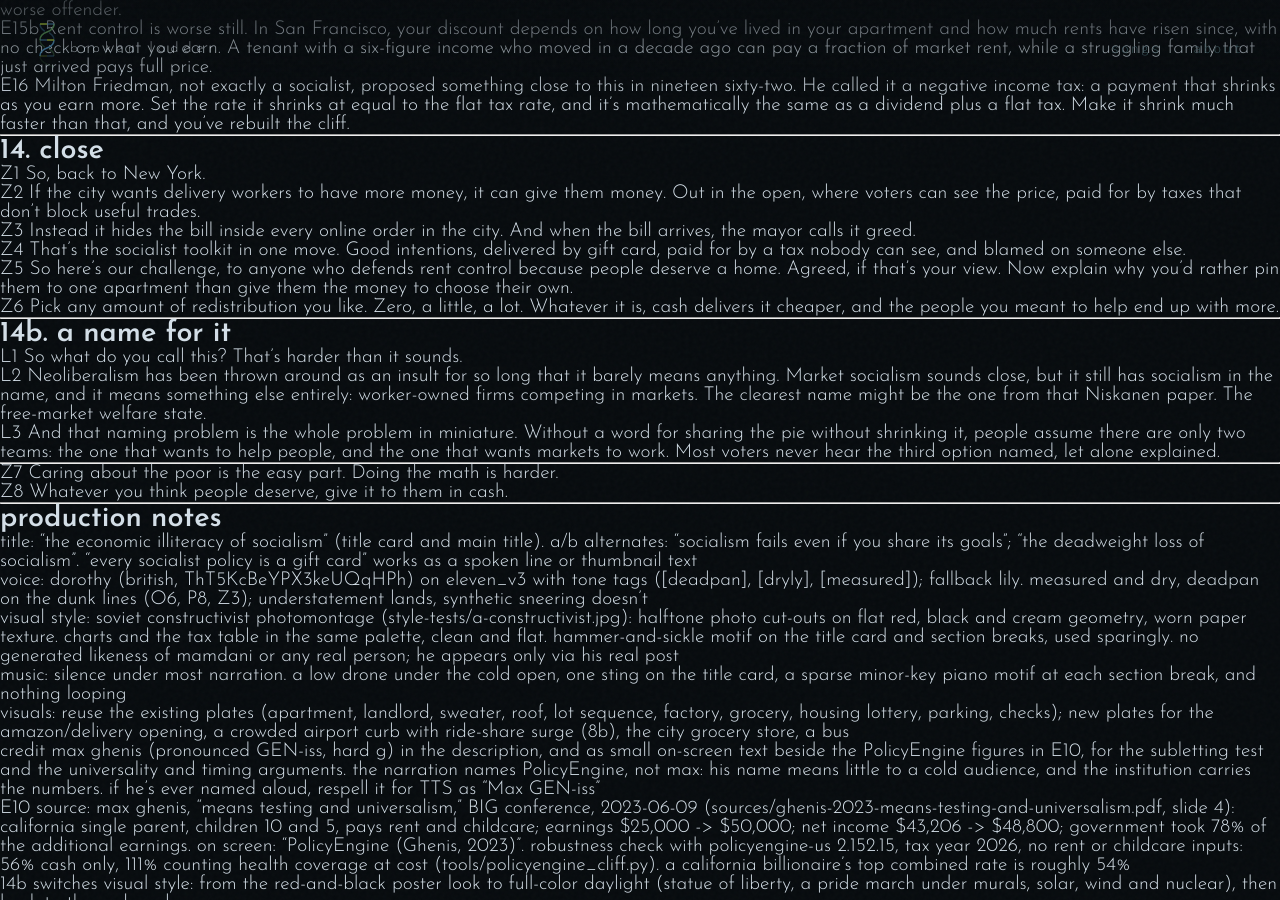
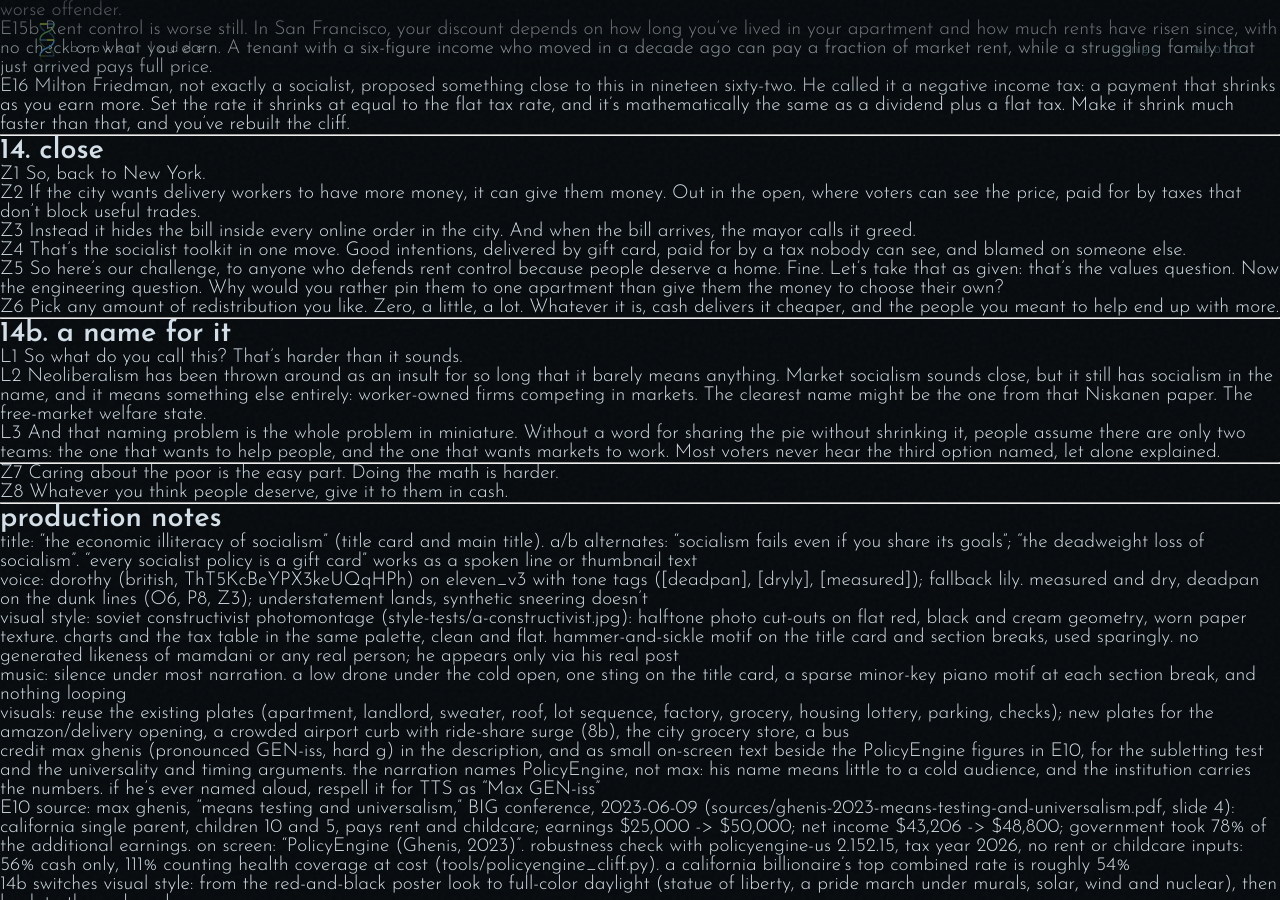
Before and after one commit to ClayShentrup/brokenladder, a Jekyll site: the page built from safety-net-vs-socialism/script.md, in a window 1280 px wide and 900 px high, scrolled down 4854 px. Built offline with Jekyll 4.4.1, drawn with Linux system fonts in a browser that asks for light colours; our own code applies the rules of GitHub Pages for plain Markdown files.

Commit message:
economic illiteracy: closing challenge separates values from engineering
Co-Authored-By: Claude Opus 5.5 <noreply@anthropic.com>
Claude-Session: https://claude.ai/code/session_01BsiGF9St2tiTePmyBZgNDi

```diff
--- a/safety-net-vs-socialism/script.md
+++ b/safety-net-vs-socialism/script.md
@@ -338,7 +338,7 @@ Z3 Instead it hides the bill inside every online order in the city. And when the
 
 Z4 That's the socialist toolkit in one move. Good intentions, delivered by gift card, paid for by a tax nobody can see, and blamed on someone else.
 
-Z5 So here's our challenge, to anyone who defends rent control because people deserve a home. Agreed, if that's your view. Now explain why you'd rather pin them to one apartment than give them the money to choose their own.
+Z5 So here's our challenge, to anyone who defends rent control because people deserve a home. Fine. Let's take that as given: that's the values question. Now the engineering question. Why would you rather pin them to one apartment than give them the money to choose their own?
 
 Z6 Pick any amount of redistribution you like. Zero, a little, a lot. Whatever it is, cash delivers it cheaper, and the people you meant to help end up with more.
 
--- a/safety-net-vs-socialism/src/_mid.js
+++ b/safety-net-vs-socialism/src/_mid.js
@@ -685,7 +685,8 @@
       D('the socialist toolkit in one move', 0, -170, 48, { color: K.grey });
       rows([['good intentions', ['Z4', 'Good intentions']], ['delivered by gift card', ['Z4', 'delivered']], ['paid for by a tax nobody can see', ['Z4', 'paid for']], ['blamed on someone else', ['Z4', 'blamed']]], -560, -80, 56, 80);
     }, { out: c('Z5') });
-    banner('people deserve a home? agreed.', 960, 180, 64, ['Z5', 'deserve a home'], { out: c('Z6') });
+    banner('people deserve a home? take it as given.', 960, 180, 60, ['Z5', 'deserve a home'], { out: c('Z6') });
+    banner('values: settled. now the engineering.', 960, 860, 56, ['Z5', 'values question'], { bg: K.cream, fg: K.black, shadowCol: K.black, out: c('Z6') });
     banner('so why pin them to one apartment?', 960, 300, 64, ['Z5', 'pin them'], { bg: K.red, out: c('Z6') });
     card(960, 520, 1300, 360, c('Z6'), () => {
       D('zero · a little · a lot', 0, -90, 64, { color: K.grey });
--- a/safety-net-vs-socialism/src/main.js
+++ b/safety-net-vs-socialism/src/main.js
@@ -846,7 +846,8 @@
       D('the socialist toolkit in one move', 0, -170, 48, { color: K.grey });
       rows([['good intentions', ['Z4', 'Good intentions']], ['delivered by gift card', ['Z4', 'delivered']], ['paid for by a tax nobody can see', ['Z4', 'paid for']], ['blamed on someone else', ['Z4', 'blamed']]], -560, -80, 56, 80);
     }, { out: c('Z5') });
-    banner('people deserve a home? agreed.', 960, 180, 64, ['Z5', 'deserve a home'], { out: c('Z6') });
+    banner('people deserve a home? take it as given.', 960, 180, 60, ['Z5', 'deserve a home'], { out: c('Z6') });
+    banner('values: settled. now the engineering.', 960, 860, 56, ['Z5', 'values question'], { bg: K.cream, fg: K.black, shadowCol: K.black, out: c('Z6') });
     banner('so why pin them to one apartment?', 960, 300, 64, ['Z5', 'pin them'], { bg: K.red, out: c('Z6') });
     card(960, 520, 1300, 360, c('Z6'), () => {
       D('zero · a little · a lot', 0, -90, 64, { color: K.grey });
--- a/safety-net-vs-socialism/src/script.json
+++ b/safety-net-vs-socialism/src/script.json
@@ -627,7 +627,8 @@
   },
   {
    "id": "Z5",
-   "text": "So here's our challenge, to anyone who defends rent control because people deserve a home. Agreed, if that's your view. Now explain why you'd rather pin them to one apartment than give them the money to choose their own."
+   "text": "So here's our challenge, to anyone who defends rent control because people deserve a home. Fine. Let's take that as given: that's the values question. Now the engineering question. Why would you rather pin them to one apartment than give them the money to choose their own?",
+   "gap": 1.6
   },
   {
    "id": "Z6",
```
Also changed, not shown: safety-net-vs-socialism/narration/manifest.json, safety-net-vs-socialism/narration/raw/manifest.json, 2 other files.
